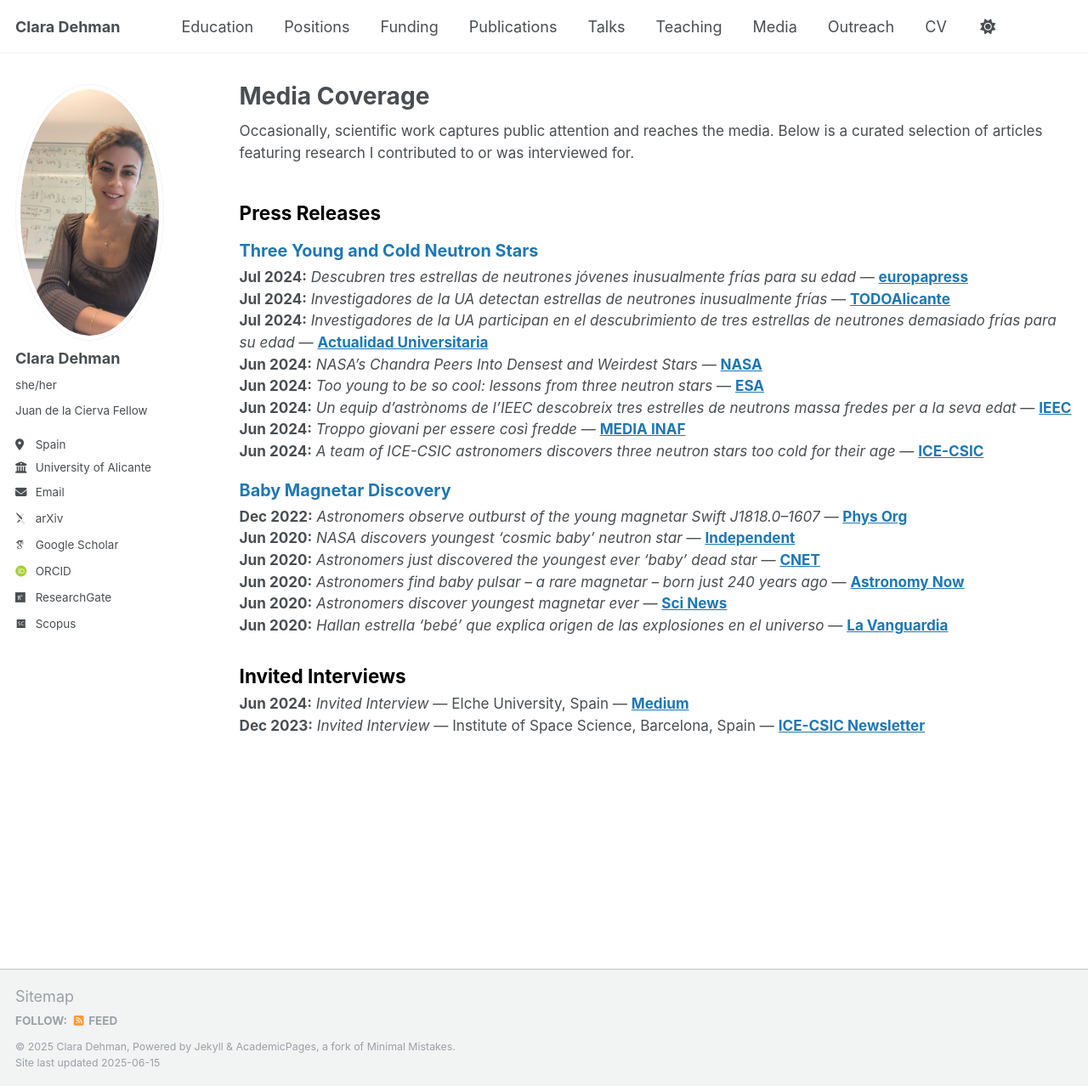
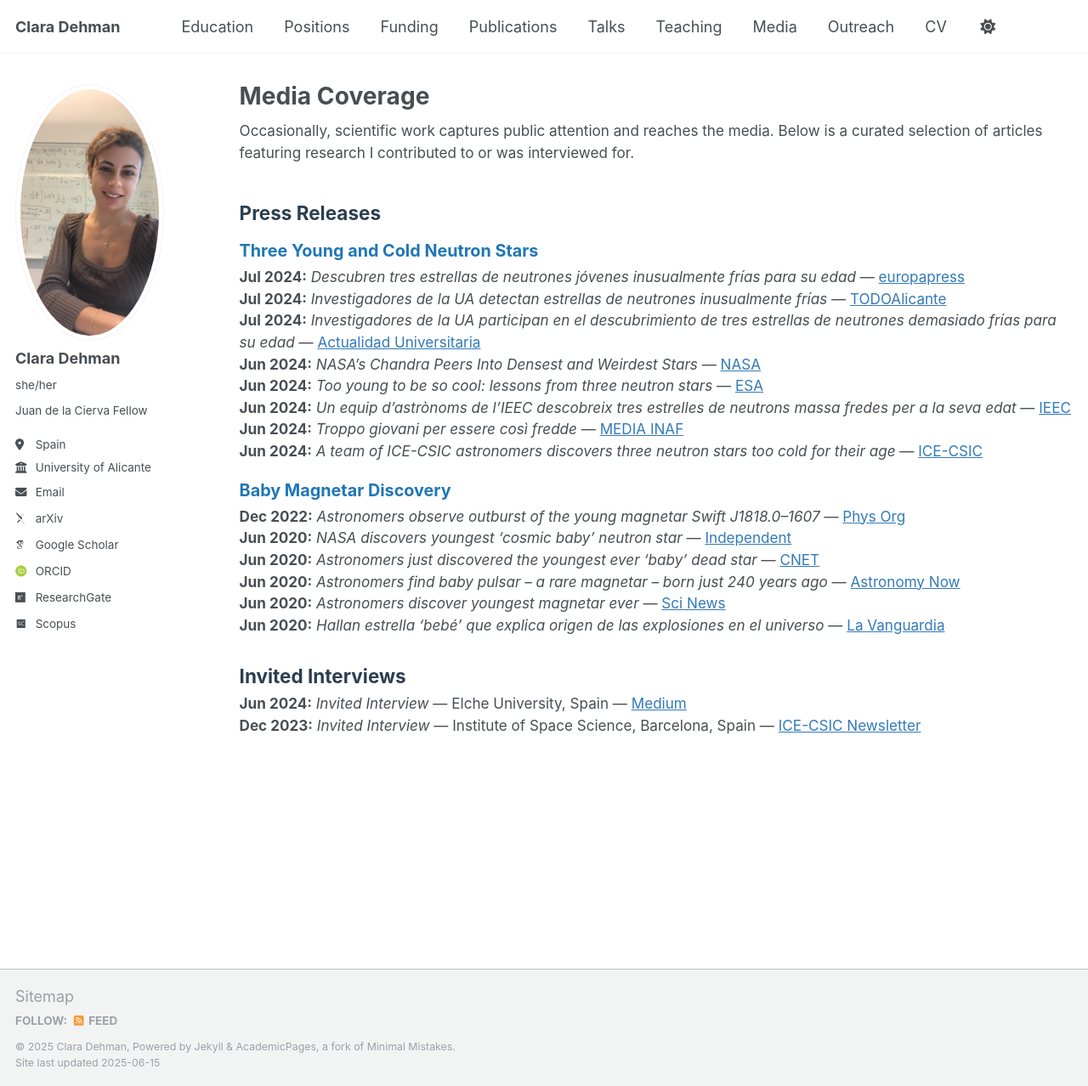
Before and after one commit to ClaraDehman/ClaraDehman.github.io, a Jekyll site: the page built from _pages/media.html, in a window 1280 px wide and 1278 px high. Shown: the whole window at 85% size. Built offline with Jekyll 4.4.1, drawn with Linux system fonts in a browser that asks for light colours; some web fonts are replaced.

Commit message:
Update media.html

```diff
--- a/_pages/media.html
+++ b/_pages/media.html
@@ -11,32 +11,32 @@
   Occasionally, scientific work captures public attention and reaches the media. Below is a curated selection of articles featuring research I contributed to or was interviewed for.
 </p>
 
-<h2 class="archive__item-title" style="color:black;">Press Releases</h2>
+<h2 class="archive__item-title" style="color:#2c3e50;">Press Releases</h2>
 
 <h3 class="archive__item-title" style="font-size:1.1em; margin-top:1em; color:#1f77b4;">Three Young and Cold Neutron Stars</h3>
 <p class="archive__item-excerpt" style="font-size: 0.95em;">
-  <strong>Jul 2024:</strong> <em>Descubren tres estrellas de neutrones jóvenes inusualmente frías para su edad</em> — <a href="https://www.europapress.es/comunitat-valenciana/noticia-descubren-tres-estrellas-neutrones-jovenes-inusualmente-frias-edad-20240703113148.html" style="color:#1f77b4; font-weight: bold;">europapress</a><br>
-  <strong>Jul 2024:</strong> <em>Investigadores de la UA detectan estrellas de neutrones inusualmente frías</em> — <a href="https://www.todoalicante.es/tecnologia/investigacion/investigadores-detectan-estrellas-neutrones-inusualmente-frias-20240703162234-nt.html" style="color:#1f77b4; font-weight: bold;">TODOAlicante</a><br>
-  <strong>Jul 2024:</strong> <em>Investigadores de la UA participan en el descubrimiento de tres estrellas de neutrones demasiado frías para su edad</em> — <a href="https://web.ua.es/es/actualidad-universitaria/2024/julio2024/1-7/investigadores-de-la-ua-participan-en-el-descubrimiento-de-tres-estrellas-de-neutrones-demasiado-frias-para-su-edad.html" style="color:#1f77b4; font-weight: bold;">Actualidad Universitaria</a><br>
-  <strong>Jun 2024:</strong> <em>NASA’s Chandra Peers Into Densest and Weirdest Stars</em> — <a href="https://www.nasa.gov/image-article/nasas-chandra-peers-into-densest-and-weirdest-stars/" style="color:#1f77b4; font-weight: bold;">NASA</a><br>
-  <strong>Jun 2024:</strong> <em>Too young to be so cool: lessons from three neutron stars</em> — <a href="https://www.esa.int/Science_Exploration/Space_Science/XMM-Newton/Too_young_to_be_so_cool_lessons_from_three_neutron_stars" style="color:#1f77b4; font-weight: bold;">ESA</a><br>
-  <strong>Jun 2024:</strong> <em>Un equip d’astrònoms de l’IEEC descobreix tres estrelles de neutrons massa fredes per a la seva edat</em> — <a href="https://www.ieec.cat/un-equip-dastronoms-de-lieec-descobreix-tres-estrelles-de-neutrons-massa-fredes-per-a-la-seva-edat/" style="color:#1f77b4; font-weight: bold;">IEEC</a><br>
-  <strong>Jun 2024:</strong> <em>Troppo giovani per essere così fredde</em> — <a href="https://www.media.inaf.it/2024/06/20/troppo-giovani-per-essere-cosi-fredde/" style="color:#1f77b4; font-weight: bold;">MEDIA INAF</a><br>
-  <strong>Jun 2024:</strong> <em>A team of ICE-CSIC astronomers discovers three neutron stars too cold for their age</em> — <a href="https://ice.csic.es/?view=article&id=547&catid=8" style="color:#1f77b4; font-weight: bold;">ICE-CSIC</a>
+  <strong>Jul 2024:</strong> <em>Descubren tres estrellas de neutrones jóvenes inusualmente frías para su edad</em> — <a href="https://www.europapress.es/comunitat-valenciana/noticia-descubren-tres-estrellas-neutrones-jovenes-inusualmente-frias-edad-20240703113148.html" style="color:#337ab7;">europapress</a><br>
+  <strong>Jul 2024:</strong> <em>Investigadores de la UA detectan estrellas de neutrones inusualmente frías</em> — <a href="https://www.todoalicante.es/tecnologia/investigacion/investigadores-detectan-estrellas-neutrones-inusualmente-frias-20240703162234-nt.html" style="color:#337ab7;">TODOAlicante</a><br>
+  <strong>Jul 2024:</strong> <em>Investigadores de la UA participan en el descubrimiento de tres estrellas de neutrones demasiado frías para su edad</em> — <a href="https://web.ua.es/es/actualidad-universitaria/2024/julio2024/1-7/investigadores-de-la-ua-participan-en-el-descubrimiento-de-tres-estrellas-de-neutrones-demasiado-frias-para-su-edad.html" style="color:#337ab7;">Actualidad Universitaria</a><br>
+  <strong>Jun 2024:</strong> <em>NASA’s Chandra Peers Into Densest and Weirdest Stars</em> — <a href="https://www.nasa.gov/image-article/nasas-chandra-peers-into-densest-and-weirdest-stars/" style="color:#337ab7;">NASA</a><br>
+  <strong>Jun 2024:</strong> <em>Too young to be so cool: lessons from three neutron stars</em> — <a href="https://www.esa.int/Science_Exploration/Space_Science/XMM-Newton/Too_young_to_be_so_cool_lessons_from_three_neutron_stars" style="color:#337ab7;">ESA</a><br>
+  <strong>Jun 2024:</strong> <em>Un equip d’astrònoms de l’IEEC descobreix tres estrelles de neutrons massa fredes per a la seva edat</em> — <a href="https://www.ieec.cat/un-equip-dastronoms-de-lieec-descobreix-tres-estrelles-de-neutrons-massa-fredes-per-a-la-seva-edat/" style="color:#337ab7;">IEEC</a><br>
+  <strong>Jun 2024:</strong> <em>Troppo giovani per essere così fredde</em> — <a href="https://www.media.inaf.it/2024/06/20/troppo-giovani-per-essere-cosi-fredde/" style="color:#337ab7;">MEDIA INAF</a><br>
+  <strong>Jun 2024:</strong> <em>A team of ICE-CSIC astronomers discovers three neutron stars too cold for their age</em> — <a href="https://ice.csic.es/?view=article&id=547&catid=8" style="color:#337ab7;">ICE-CSIC</a>
 </p>
 
 <h3 class="archive__item-title" style="font-size:1.1em; margin-top:1em; color:#1f77b4;">Baby Magnetar Discovery</h3>
 <p class="archive__item-excerpt" style="font-size: 0.95em;">
-  <strong>Dec 2022:</strong> <em>Astronomers observe outburst of the young magnetar Swift J1818.0–1607</em> — <a href="https://phys.org/news/2022-12-astronomers-outburst-young-magnetar-swift.html" style="color:#1f77b4; font-weight: bold;">Phys Org</a><br>
-  <strong>Jun 2020:</strong> <em>NASA discovers youngest ‘cosmic baby’ neutron star</em> — <a href="https://www.independent.co.uk/tech/nasa-cosmic-baby-neutron-star-x-rays-a9572861.html" style="color:#1f77b4; font-weight: bold;">Independent</a><br>
-  <strong>Jun 2020:</strong> <em>Astronomers just discovered the youngest ever ‘baby’ dead star</em> — <a href="https://www.cnet.com/science/astronomers-just-discovered-the-youngest-ever-baby-dead-star/" style="color:#1f77b4; font-weight: bold;">CNET</a><br>
-  <strong>Jun 2020:</strong> <em>Astronomers find baby pulsar – a rare magnetar – born just 240 years ago</em> — <a href="https://astronomynow.com/2020/06/17/astronomers-find-baby-pulsar-a-rare-magnetar-born-just-240-years-ago/" style="color:#1f77b4; font-weight: bold;">Astronomy Now</a><br>
-  <strong>Jun 2020:</strong> <em>Astronomers discover youngest magnetar ever</em> — <a href="https://www.sci.news/astronomy/youngest-magnetar-08550.html" style="color:#1f77b4; font-weight: bold;">Sci News</a><br>
-  <strong>Jun 2020:</strong> <em>Hallan estrella ‘bebé’ que explica origen de las explosiones en el universo</em> — <a href="https://www.lavanguardia.com/vida/20200617/481824965645/hallan-estrella-bebe-que-explica-origen-de-las-explosiones-en-el-universo.html" style="color:#1f77b4; font-weight: bold;">La Vanguardia</a>
+  <strong>Dec 2022:</strong> <em>Astronomers observe outburst of the young magnetar Swift J1818.0–1607</em> — <a href="https://phys.org/news/2022-12-astronomers-outburst-young-magnetar-swift.html" style="color:#337ab7;">Phys Org</a><br>
+  <strong>Jun 2020:</strong> <em>NASA discovers youngest ‘cosmic baby’ neutron star</em> — <a href="https://www.independent.co.uk/tech/nasa-cosmic-baby-neutron-star-x-rays-a9572861.html" style="color:#337ab7;">Independent</a><br>
+  <strong>Jun 2020:</strong> <em>Astronomers just discovered the youngest ever ‘baby’ dead star</em> — <a href="https://www.cnet.com/science/astronomers-just-discovered-the-youngest-ever-baby-dead-star/" style="color:#337ab7;">CNET</a><br>
+  <strong>Jun 2020:</strong> <em>Astronomers find baby pulsar – a rare magnetar – born just 240 years ago</em> — <a href="https://astronomynow.com/2020/06/17/astronomers-find-baby-pulsar-a-rare-magnetar-born-just-240-years-ago/" style="color:#337ab7;">Astronomy Now</a><br>
+  <strong>Jun 2020:</strong> <em>Astronomers discover youngest magnetar ever</em> — <a href="https://www.sci.news/astronomy/youngest-magnetar-08550.html" style="color:#337ab7;">Sci News</a><br>
+  <strong>Jun 2020:</strong> <em>Hallan estrella ‘bebé’ que explica origen de las explosiones en el universo</em> — <a href="https://www.lavanguardia.com/vida/20200617/481824965645/hallan-estrella-bebe-que-explica-origen-de-las-explosiones-en-el-universo.html" style="color:#337ab7;">La Vanguardia</a>
 </p>
 
-<h2 class="archive__item-title" style="color:black; margin-top:1.5em;">Invited Interviews</h2>
+<h2 class="archive__item-title" style="color:#2c3e50; margin-top:1.5em;">Invited Interviews</h2>
 <p class="archive__item-excerpt" style="font-size: 0.95em;">
-  <strong>Jun 2024:</strong> <em>Invited Interview</em> — Elche University, Spain — <a href="https://medium.com/@hugo.rubio/este-descubrimiento-es-la-continuación-de-las-leyes-fundamentales-del-universo-8686409703d4" style="color:#1f77b4; font-weight: bold;">Medium</a><br>
-  <strong>Dec 2023:</strong> <em>Invited Interview</em> — Institute of Space Science, Barcelona, Spain — <a href="https://mailchi.mp/747e3454fceb/ice-csic-newsletter-december2023" style="color:#1f77b4; font-weight: bold;">ICE-CSIC Newsletter</a>
+  <strong>Jun 2024:</strong> <em>Invited Interview</em> — Elche University, Spain — <a href="https://medium.com/@hugo.rubio/este-descubrimiento-es-la-continuación-de-las-leyes-fundamentales-del-universo-8686409703d4" style="color:#337ab7;">Medium</a><br>
+  <strong>Dec 2023:</strong> <em>Invited Interview</em> — Institute of Space Science, Barcelona, Spain — <a href="https://mailchi.mp/747e3454fceb/ice-csic-newsletter-december2023" style="color:#337ab7;">ICE-CSIC Newsletter</a>
 </p>
```
